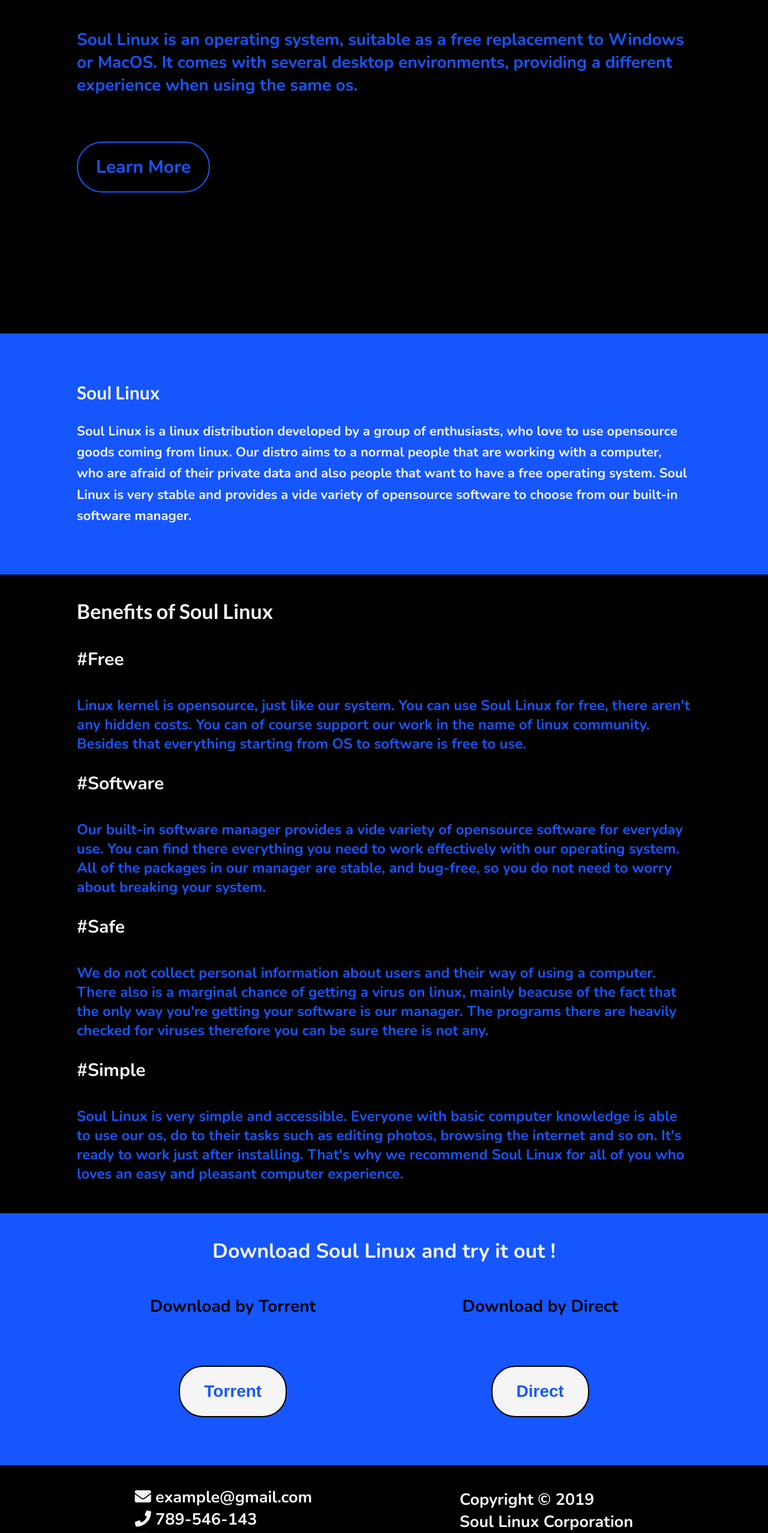
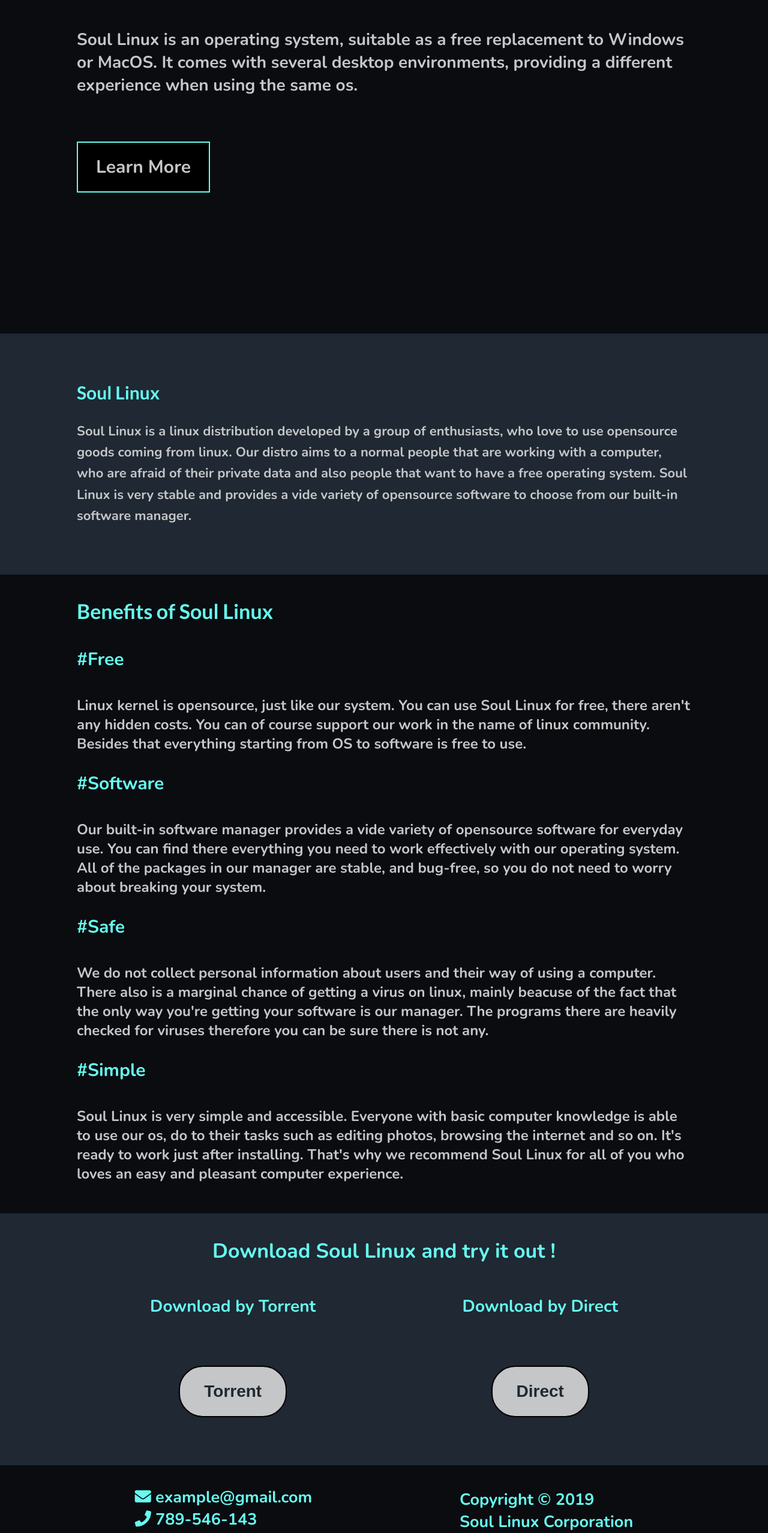
Before and after one commit to FxTemplarii/Soul-Linux-Responsive, a plain HTML site: page index.html in a window 1280 px wide. Shown: the part 244-2800 px from the top of the page at 60% size. Drawn offline with nearby package versions, Linux system fonts and the light colour scheme.

Commit message:
Zmiana palety kolorów

```diff
--- a/css/style2.css
+++ b/css/style2.css
@@ -15,7 +15,7 @@ html {
 /* Header */
 header {
     height: 100vh;
-    background-color: rgb(0, 0, 0);
+    background-color: #0b0c10;
 }
 
 header div.wrapper {
@@ -25,14 +25,15 @@ header div.wrapper {
 
 header div.text h1 {
     font-family: 'Lato', sans-serif;
-    color: whitesmoke;
+    color: #66fcf1;
     font-size: 3rem;
     padding-bottom: 30px;
     padding-top: 50px;
+    text-transform: uppercase;
 }
 
 header div.text h2 span {
-    color: #1556ff;
+    color: #66fcf1;
 }
 
 header div.text h2 {
@@ -44,7 +45,7 @@ header div.text h2 {
 
 header div.text p {
     font-family: 'Nunito', sans-serif;
-    color: #1556ff;
+    color: #c5c6c7;
     font-size: 2rem;
 }
 
@@ -55,18 +56,18 @@ header div.learn-more {
 
 header div.learn-more button {
     font-family: 'Nunito', sans-serif;
-    border: 2px solid #1556ff;
-    color: #1556ff;
+    border: 2px solid #66fcf1;
+    color: #c5c6c7;
     background-color: rgb(0, 0, 0);
     font-weight: bold;
-    border-radius: 40px;
+    /* border-radius: 40px; */
     padding: 15px 20px;
     font-size: 2.2rem;
 }
 
 /* Section Description */
 section.description {
-    background-color: #1556ff;
+    background-color: #1f2833;
 }
 
 section.description .wrap {
@@ -76,7 +77,7 @@ section.description .wrap {
 
 section.description h2 {
     font-family: 'Lato', sans-serif;
-    color: whitesmoke;
+    color: #66fcf1;
     font-size: 2.6rem;
     padding-bottom: 30px;
     padding-top: 30px;
@@ -84,14 +85,14 @@ section.description h2 {
 
 section.description p {
     line-height: 160%;
-    color: whitesmoke;
+    color: #C5C6C7;
     font-size: 1.8rem;
     padding-bottom: 40px;
 }
 
 /* Section Features */
 section.features {
-    background-color: rgb(0, 0, 0);
+    background-color: #0b0c10;
     padding-bottom: 20px;
 }
 
@@ -104,14 +105,14 @@ section.features h2 {
     font-family: 'Lato', sans-serif;
     max-width: 80%;
     margin: 0 auto;
-    color: whitesmoke;
+    color: #66fcf1;
     font-size: 2.4rem;
     padding-bottom: 30px;
     padding-top: 30px;
 }
 
 section.features h3 {
-    color: whitesmoke;
+    color: #66fcf1;
     font-size: 2.2rem;
     padding-bottom: 20px;
 }
@@ -121,13 +122,13 @@ section.features .feature {
 }
 
 section.features p {
-    color: #1556ff;
+    color: #C5C6C7;
     font-size: 1.8rem;
 }
 
 /* Section Download */
 section.download {
-    background-color: #1556ff;
+    background-color: #1f2833;
     padding-bottom: 50px;
 }
 
@@ -141,7 +142,7 @@ section.download h2 {
     width: 80%;
     margin: 0 auto;
     text-align: center;
-    color: whitesmoke;
+    color: #66fcf1;
     font-size: 2.6rem;
     padding-bottom: 30px;
     padding-top: 30px;
@@ -152,15 +153,15 @@ section.download .torrent {
 }
 
 section.download h3 {
-    color: rgb(0, 0, 0);
+    color: #66fcf1;
     font-size: 2.2rem;
     padding-bottom: 40px;
 }
 
 section.download button {
     border: 2px solid rgb(0, 0, 0);
-    background-color: whitesmoke;
-    color: #1556ff;
+    background-color: #C5C6C7;
+    color: #1f2833;
     font-weight: bold;
     border-radius: 40px;
     font-size: 2rem;
@@ -169,7 +170,7 @@ section.download button {
 
 /* Footer */
 footer {
-    background-color: rgb(0, 0, 0);
+    background-color: #0b0c10;
 }
 
 footer div.wrapper {
@@ -178,14 +179,14 @@ footer div.wrapper {
 }
 
 footer .contact {
-    color: whitesmoke;
+    color: #66fcf1;
     font-size: 1.4rem;
     padding-top: 35px;
     padding-bottom: 25px;
 }
 
 footer .author {
-    color: whitesmoke;
+    color: #66fcf1;
     font-size: 1.4rem;
     padding-bottom: 40px;
 }
@@ -640,7 +641,6 @@ footer .author {
     header div.learn-more button {
         font-size: 3rem;
         padding: 20px 30px;
-        border-radius: 80px;
     }
 
     section.description h2 {
@@ -717,14 +717,14 @@ footer .author {
     header div.learn-more button {
         display: flex;
         justify-content: flex-start;
-        border: 3px solid #1556ff;
         font-size: 3.4rem;
         transition: 0.5s ease;
     }
 
     header div.learn-more button:hover {
-        background-color: whitesmoke;
-        border: 3px solid whitesmoke;
+        background-color: #66fcf1;
+        border: 3px solid #66fcf1;
+        color: rgb(15, 15, 15);
     }
 
     section.description .wrap {
@@ -774,7 +774,6 @@ footer .author {
 
     section.features .feature:nth-child(even) {
         padding-left: 30px;
-        border-left: 2px solid whitesmoke;
         margin-bottom: 80px;
     }
 
@@ -815,6 +814,7 @@ footer .author {
 
     section.download button:hover {
         background-color: rgb(15, 15, 15);
+        color: #66fcf1;
     }
 
     footer {
```
